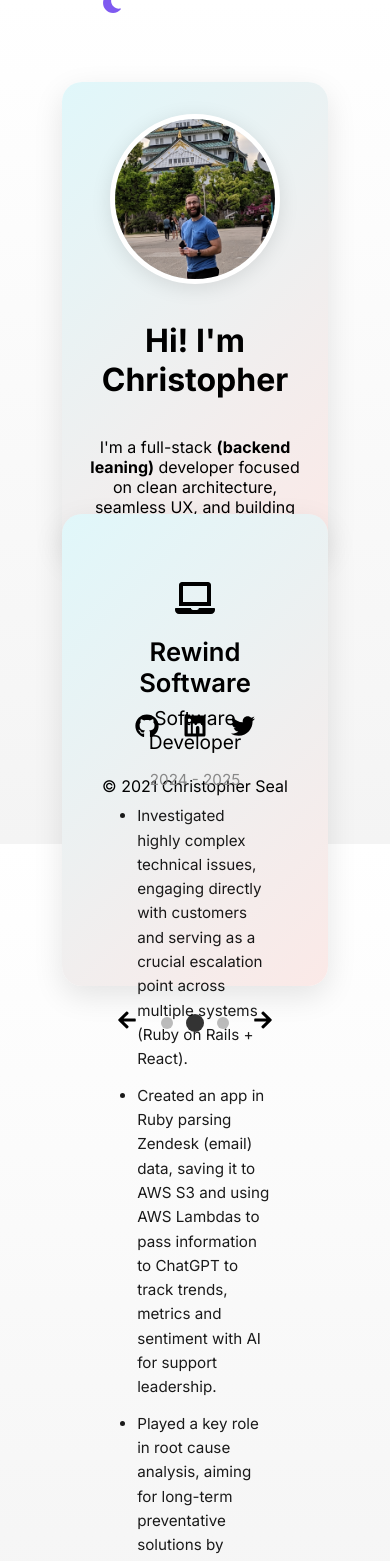
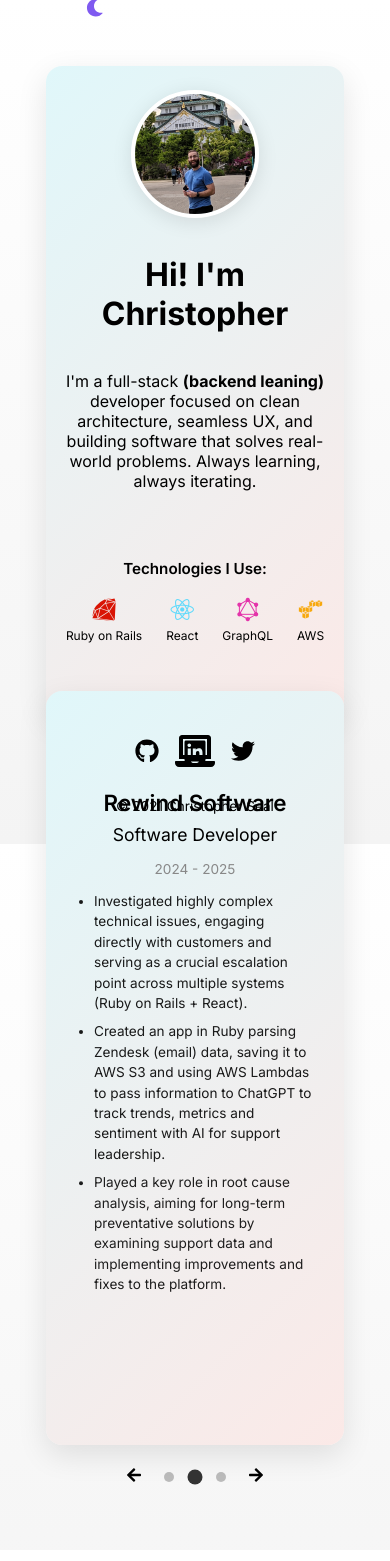
Before and after one commit to christopherseal/christopherseal.com, a React (Create React App) app: page / in a window 390 px wide. Shown: the top 1561 px of the page. Built offline with nearby package versions, Linux system fonts and the light colour scheme.

Commit message:
mobile enhancements

```diff
--- a/src/components/Footer.css
+++ b/src/components/Footer.css
@@ -8,3 +8,10 @@
   bottom: 0;
   width: 100%;
 }
+
+@media (max-width: 768px) {
+  .footer {
+    font-size: 0.85rem;
+    padding: 1rem 0;
+  }
+}
--- a/src/components/Navbar.css
+++ b/src/components/Navbar.css
@@ -79,16 +79,32 @@
   transition: transform 0.2s;
 }
 
-/* Responsive Layout */
 @media (max-width: 768px) {
   .navbar {
     flex-direction: column;
-    align-items: flex-start;
+    align-items: stretch;
+    padding: 0.75rem 1rem;
   }
 
   .nav-links {
     flex-direction: column;
-    gap: 0.5rem;
-    padding-top: 1rem;
+    align-items: flex-start;
+    gap: 0.75rem;
+    padding-top: 0.75rem;
+  }
+
+  .nav-links li a {
+    font-size: 1rem;
+    padding: 0.5rem 0;
+  }
+
+  .nav-logo {
+    font-size: 1.25rem;
+    margin-bottom: 0.5rem;
+    align-self: flex-start;
+  }
+
+  .theme-toggle button {
+    font-size: 1.1rem;
   }
 }
--- a/src/sections/Contact.css
+++ b/src/sections/Contact.css
@@ -57,13 +57,16 @@
   transition: background-color 0.2s ease;
 }
 
+.contact-tile button:hover {
+  background-color: #0056b3;
+}
+
 .form-icon {
   color: var(--text-color);
   margin-right: 0.75rem;
   font-size: 1.2rem;
   vertical-align: middle;
 }
-
 
 .contact-success {
   background: var(--tile-gradient);
@@ -88,11 +91,22 @@
   }
 }
 
+/* 📱 Mobile Adjustments */
+@media (max-width: 768px) {
+  .contact-wrapper {
+    padding: 1rem;
+  }
 
-.contact-tile button:hover {
-  background-color: #0056b3;
+  .contact-tile {
+    padding: 1.5rem;
+  }
+
+  .input-icon input,
+  .input-icon textarea {
+    font-size: 0.95rem;
+  }
+
+  .contact-tile button {
+    font-size: 1rem;
+  }
 }
-
-.thank-you {
-  text-align: center;
-}
--- a/src/sections/Experience.css
+++ b/src/sections/Experience.css
@@ -2,11 +2,13 @@
   display: flex;
   align-items: center;
   justify-content: center;
-  height: 90vh;
-  padding: 0 2rem;
+  padding: 2rem;
   background-color: var(--background);
   color: var(--text-color);
   position: relative;
+  flex: 1;
+  min-height: 80vh;
+  flex-direction: column;
 }
 
 .experience-tile {
@@ -19,6 +21,9 @@
   text-align: center;
   box-shadow: 0 12px 30px rgba(0, 0, 0, 0.15);
   transition: transform 0.3s ease;
+  display: flex;
+  flex-direction: column;
+  align-items: center;
 }
 
 .experience-tile:hover {
@@ -30,14 +35,12 @@
   margin: 0.5rem 0 0.25rem;
   font-size: 1.6rem;
   font-weight: 600;
-  color: var(--text-color);
 }
 
 .experience-tile h3 {
   margin: 0.25rem 0;
   font-size: 1.2rem;
   font-weight: 500;
-  color: var(--text-color);
 }
 
 .experience-date {
@@ -53,7 +56,6 @@
   font-size: 0.95rem;
   line-height: 1.6;
   opacity: 0.9;
-  color: var(--text-color);
 }
 
 .experience-description li {
@@ -69,7 +71,6 @@
 .experience-tile .icon {
   font-size: 2.5rem;
   margin-bottom: 0.5rem;
-  color: var(--text-color);
 }
 
 .experience-pagination {
@@ -108,22 +109,31 @@
   background: #333;
 }
 
+/* 📱 Mobile Adjustments */
 @media (max-width: 768px) {
   .experience-container {
-    flex-direction: column;
     padding: 1rem;
-    gap: 1rem;
   }
 
-  .nav-button {
-    position: static;
-    transform: none;
-    margin: 1rem;
-    font-size: 2rem;
+  .experience-tile {
+    padding: 1.5rem;
   }
 
-  .nav-button.left,
-  .nav-button.right {
-    order: 1;
+  .experience-description {
+    font-size: 0.9rem;
+    padding-left: 1rem;
+  }
+
+  .experience-tile h2 {
+    font-size: 1.4rem;
+  }
+
+  .experience-tile h3 {
+    font-size: 1.1rem;
+  }
+
+  .arrow-button {
+    font-size: 1rem;
+    padding: 0.25rem;
   }
 }
--- a/src/sections/Home.css
+++ b/src/sections/Home.css
@@ -266,5 +266,88 @@
 @media (max-width: 768px) {
   .homepage {
     flex-direction: column;
+    padding: 1rem;
+    gap: 1.5rem;
+  }
+
+  .blurb-section,
+  .experience-section {
+    max-width: 100%;
+    min-height: unset;
+  }
+
+  .blurb-tile,
+  .experience-tile {
+    padding: 1.5rem 1rem;
+    border-radius: 16px;
+  }
+
+  .tile-content {
+    padding: 1rem;
+  }
+
+  .experience-tile h2 {
+    font-size: 1.4rem;
+  }
+
+  .experience-tile h3 {
+    font-size: 1.1rem;
+  }
+
+  .experience-date {
+    font-size: 0.85rem;
+  }
+
+  .experience-description {
+    font-size: 0.85rem;
+    padding-left: 1rem;
+    line-height: 1.5;
+  }
+
+  .experience-description li {
+    margin-bottom: 0.5rem;
+  }
+
+  .profile-pic {
+    width: 120px;
+    height: 120px;
+    border: 4px solid white;
+  }
+
+  .profile-pic::after {
+    width: 136px;
+    height: 136px;
+    top: -6px;
+    left: -6px;
+  }
+
+  .tech-stack {
+    gap: 1.5rem;
+  }
+
+  .tech-item i {
+    font-size: 1.5rem;
+  }
+
+  .tech-item span {
+    font-size: 0.75rem;
+  }
+
+  .tech-title {
+    font-size: 0.95rem;
+  }
+
+  .arrow-button {
+    font-size: 1rem;
+    padding: 0.4rem;
+  }
+
+  .dot {
+    width: 10px;
+    height: 10px;
+  }
+
+  .dot.active {
+    background: #333;
   }
 }
```
